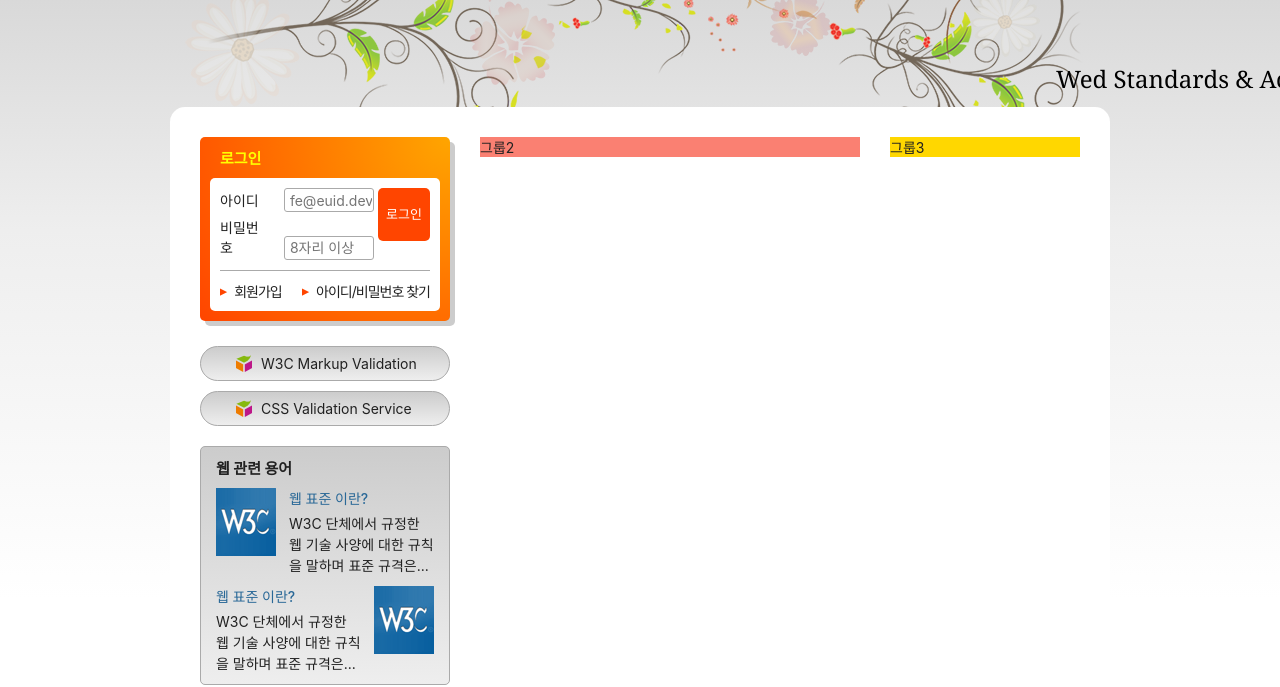
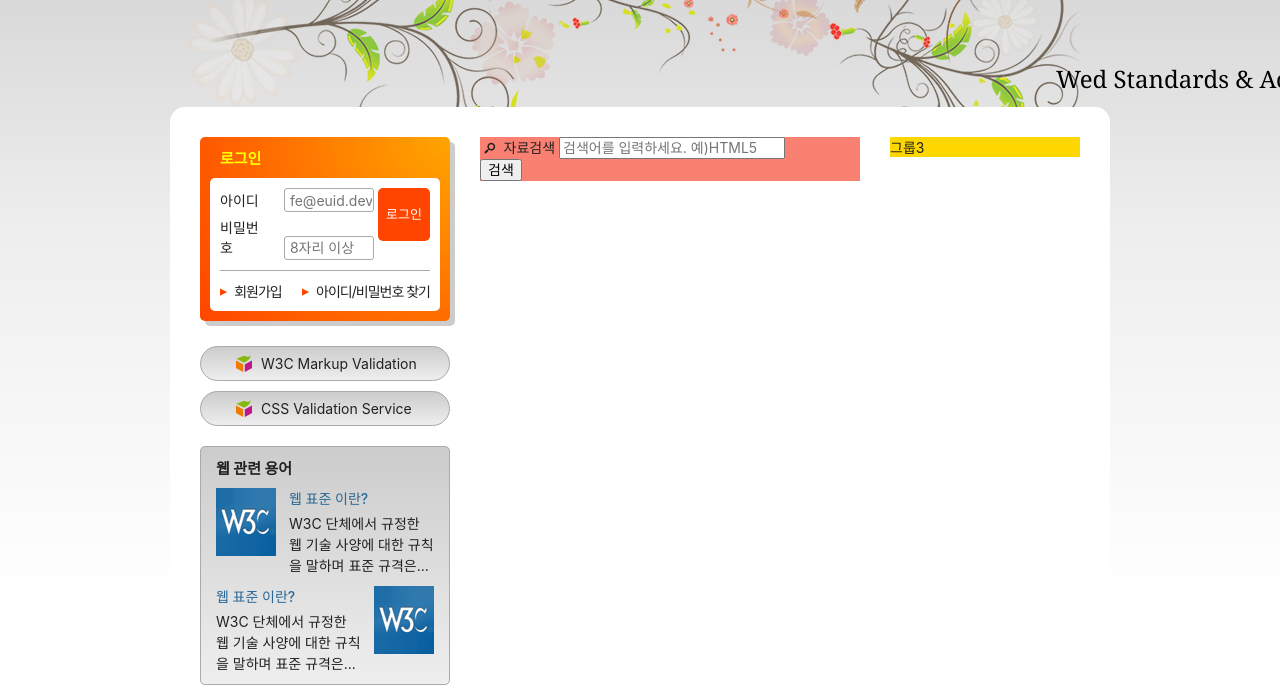
Before and after one commit to to06109/HTML5, a plain HTML site: page index.html in a window 1280 px wide. Shown: the part 140-827 px from the top of the page. Drawn offline with Linux system fonts and the light colour scheme; a web font is replaced by a local one.

Commit message:
검색 폼 마크업

```diff
--- a/index.html
+++ b/index.html
@@ -251,7 +251,34 @@
           </dl>
         </section>
       </div>
-      <div class="group group2">그룹2</div>
+      <div class="group group2">
+        <h2 class="a11y-hidden">검색</h2>
+        <form
+          method="POST"
+          action="https://formspree.io/seulbinim@gmail.com"
+          class="search-form"
+        >
+          <fieldset>
+            <legend>검색 폼</legend>
+            <div class="search-form-inner">
+              <div class="form-group">
+                <label for="search" class="form-group-label">
+                  <span class="icon-search" aria-hidden="true"></span>
+                  자료검색
+                </label>
+                <input
+                  type="search"
+                  id="search"
+                  class="form-group-input"
+                  required
+                  placeholder="검색어를 입력하세요. 예)HTML5"
+                />
+              </div>
+              <button type="submit" class="button-fill button">검색</button>
+            </div>
+          </fieldset>
+        </form>
+      </div>
       <div class="group group3">그룹3</div>
     </main>
     <article class="slogan">슬로건</article>
```
